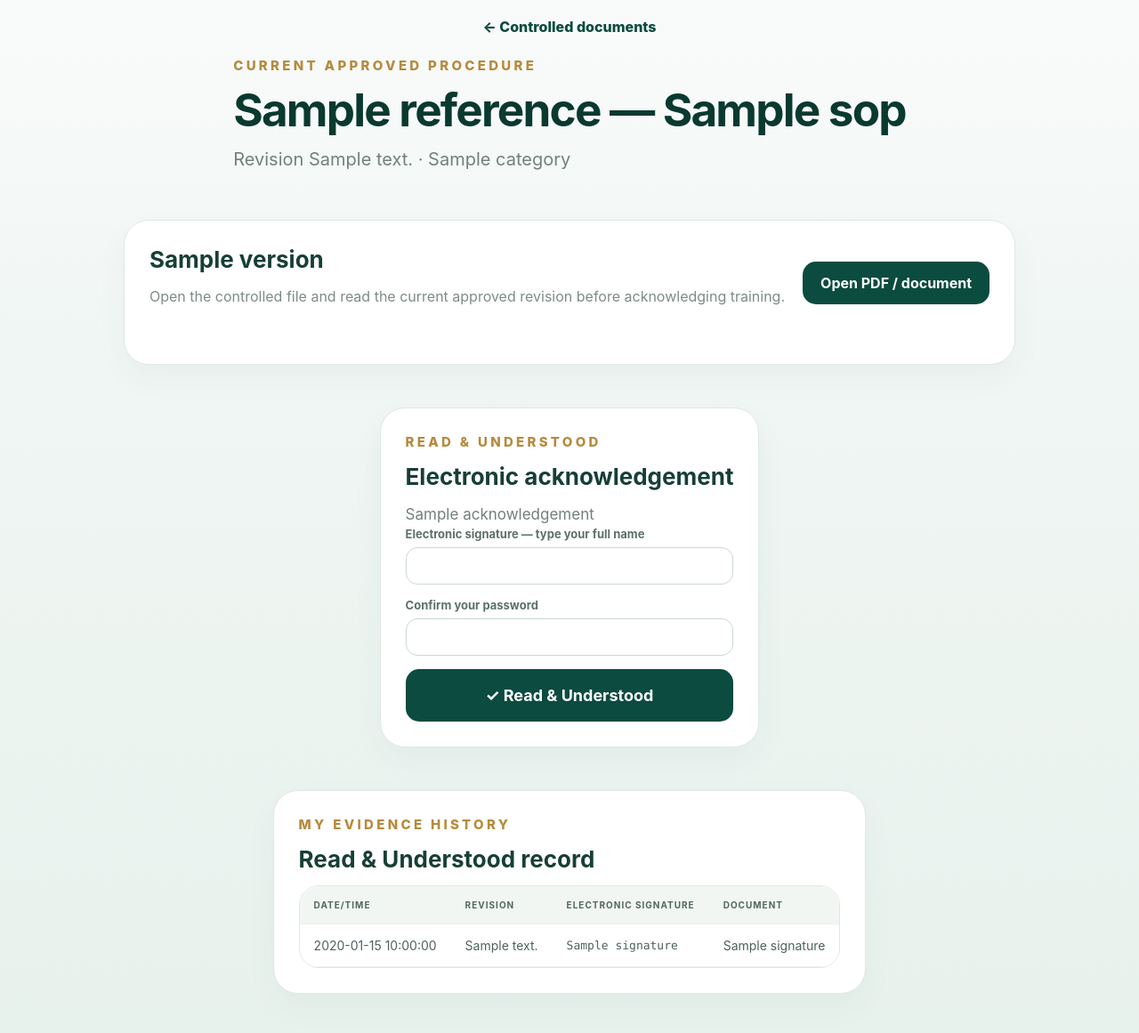
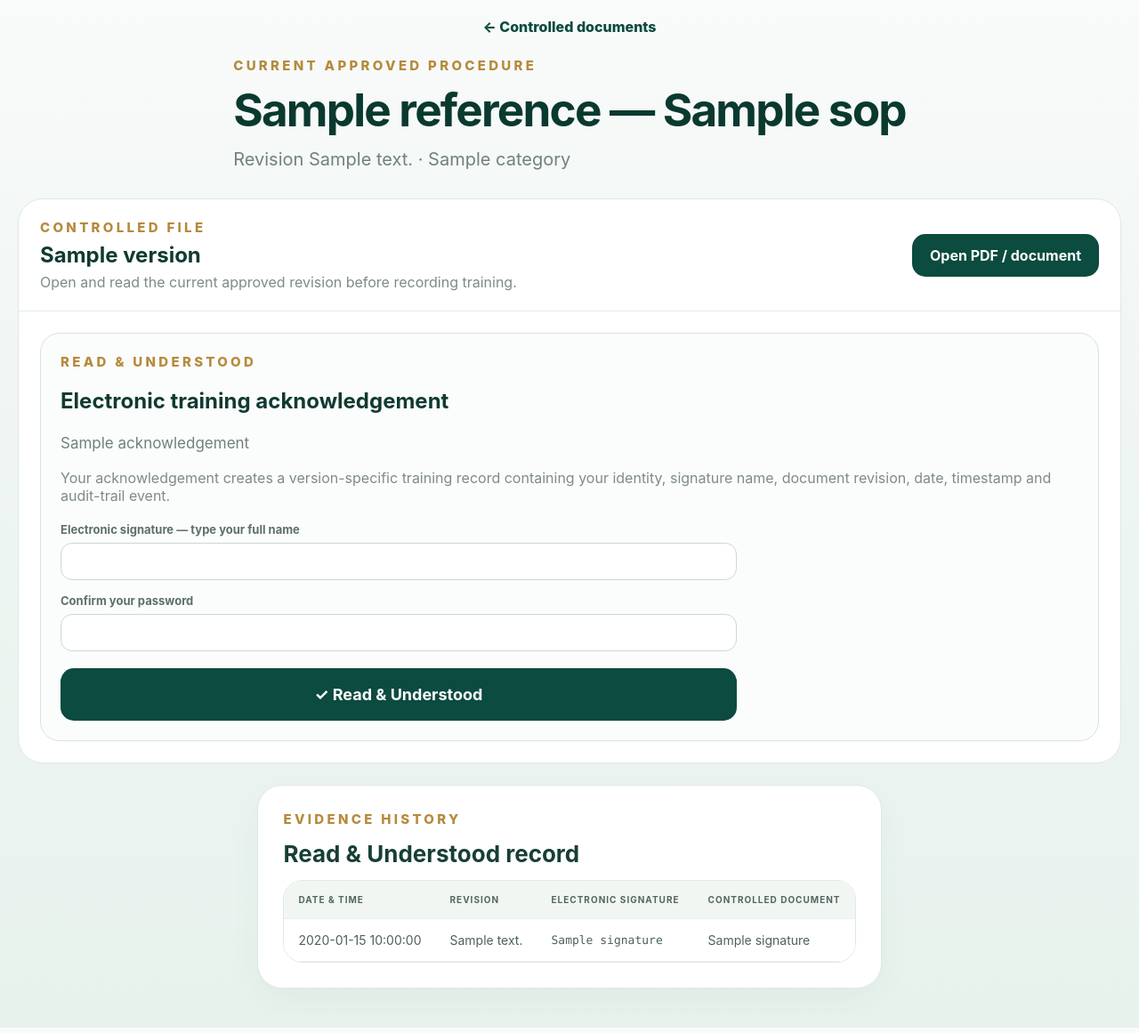
Before and after one commit to ahmedmanubariya/Training-Matrix, a Flask app: template traininghub/templates/controlled_document_detail.html in a window 1280 px wide. Shown: the whole page at 89% size. Run offline with Flask 3, Linux system fonts and the light colour scheme; the template is opened without the code that fills it: most values are stand-ins (such as "Sample title", 1, 10 or a date in 2020).

Commit message:
ui: make document reading and acknowledgement workflow explicit

```diff
--- a/traininghub/templates/controlled_document_detail.html
+++ b/traininghub/templates/controlled_document_detail.html
@@ -6,30 +6,48 @@
   <h1>{{ sop.reference }} — {{ sop.title }}</h1>
   <p>Revision {{ version.revision if version else sop.current_revision or '—' }} · {{ sop.category or 'Controlled document' }}</p>
 </section>
+
 {% if version %}
-<div class="panel">
-  <div class="title-row"><div><h2 style="margin:0">{{ version.original_name }}</h2><p class="muted">Open the controlled file and read the current approved revision before acknowledging training.</p></div><a class="button" target="_blank" href="{{ url_for('experience.document_material', version_id=version.id) }}">Open PDF / document</a></div>
+<section class="doc-viewer-shell">
+  <div class="doc-viewer-head">
+    <div>
+      <div class="eyebrow" style="margin-bottom:7px">Controlled file</div>
+      <h2 style="margin:0 0 6px">{{ version.original_name }}</h2>
+      <p class="muted" style="margin:0">Open and read the current approved revision before recording training.</p>
     </div>
-{% else %}<div class="warning">No active approved file is currently registered for this document.</div>{% endif %}
-{% if assigned and version %}
-<div class="panel">
-  <div class="eyebrow">Read & understood</div>
-  <h2>Electronic acknowledgement</h2>
+    <a class="button" target="_blank" href="{{ url_for('experience.document_material', version_id=version.id) }}">Open PDF / document</a>
+  </div>
+  <div style="padding:24px">
+    {% if assigned %}
+    <div class="ack-box">
+      <div class="eyebrow">Read &amp; understood</div>
+      <h2>Electronic training acknowledgement</h2>
       <p class="lead" style="font-size:17px">{{ acknowledgement }}</p>
-  <form method="post" action="{{ url_for('experience.acknowledge', sop_id=sop.id) }}" class="stack" style="max-width:700px">
+      <p class="muted">Your acknowledgement creates a version-specific training record containing your identity, signature name, document revision, date, timestamp and audit-trail event.</p>
+      <form method="post" action="{{ url_for('experience.acknowledge', sop_id=sop.id) }}" class="stack" style="max-width:760px;margin-top:20px">
         <input type="hidden" name="version_id" value="{{ version.id }}">
         <label>Electronic signature — type your full name<input name="signed_name" placeholder="{{ me.employee_name }}" required></label>
-    <label>Confirm your password<input type="password" name="password" required></label>
-    <button class="wide-button">✓ Read & Understood</button>
+        <label>Confirm your password<input type="password" name="password" required autocomplete="current-password"></label>
+        <button class="wide-button">✓ Read &amp; Understood</button>
       </form>
     </div>
-{% elif not assigned %}
-<div class="panel"><p class="muted">This document is available for reference. It is not currently assigned to you as mandatory training, so no training acknowledgement is required.</p></div>
+    {% else %}
+    <div class="panel" style="margin:0"><p class="muted" style="margin:0">This document is available for reference but is not currently assigned to you as mandatory training. No acknowledgement is required.</p></div>
     {% endif %}
+  </div>
+</section>
+{% else %}
+<div class="warning">No active approved file is currently registered for this document.</div>
+{% endif %}
+
 {% if signatures %}
-<div class="panel"><div class="eyebrow">My evidence history</div><h2>Read & Understood record</h2>
-<div class="table-wrap"><table><thead><tr><th>Date/time</th><th>Revision</th><th>Electronic signature</th><th>Document</th></tr></thead><tbody>
-{% for s in signatures %}<tr><td>{{ s.signed_at }}</td><td>{{ s.revision }}</td><td class="signature-record">{{ s.signed_name }}</td><td>{{ s.original_name }}</td></tr>{% endfor %}
-</tbody></table></div></div>
+<section class="panel">
+  <div class="eyebrow">Evidence history</div>
+  <h2>Read &amp; Understood record</h2>
+  <div class="table-wrap"><table>
+    <thead><tr><th>Date &amp; time</th><th>Revision</th><th>Electronic signature</th><th>Controlled document</th></tr></thead>
+    <tbody>{% for s in signatures %}<tr><td>{{ s.signed_at }}</td><td>{{ s.revision }}</td><td class="signature-record">{{ s.signed_name }}</td><td>{{ s.original_name }}</td></tr>{% endfor %}</tbody>
+  </table></div>
+</section>
 {% endif %}
 {% endblock %}
```
Lines whose indentation alone changed are shown as unchanged.
